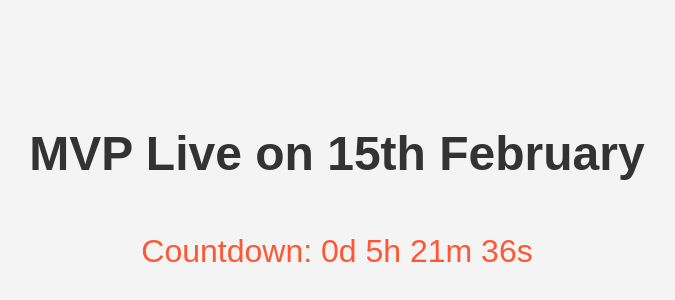
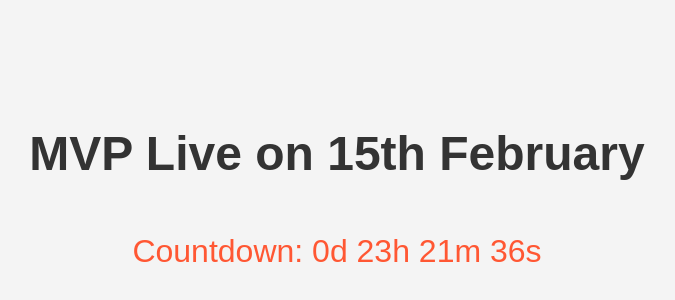
Before and after one commit to itsajspace/mvp, a plain HTML site: page index.html in a window 1280 px wide. Shown: the part 226-526 px from the top of the page, without its empty margins (303-978 px from the left). Drawn offline with Linux system fonts and the light colour scheme.

Commit message:
Update index.html

```diff
--- a/index.html
+++ b/index.html
@@ -32,7 +32,7 @@
 
     <script>
         function updateCountdown() {
-            const launchDate = new Date('February 15, 2025 00:00:00').getTime();
+            const launchDate = new Date('February 15, 2025 18:00:00').getTime();
             const now = new Date().getTime();
             const timeLeft = launchDate - now;
 
```
